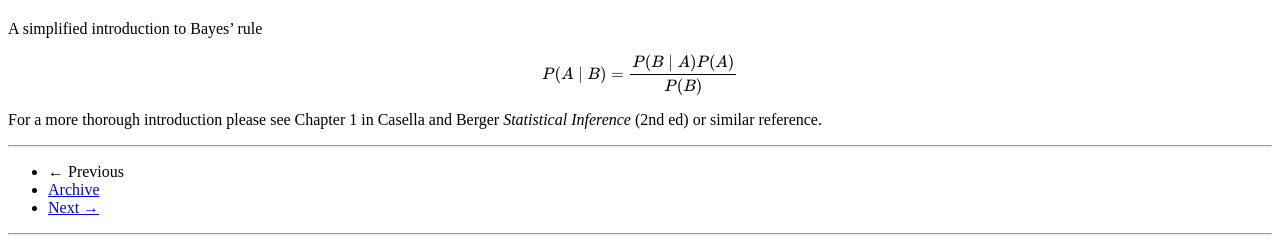
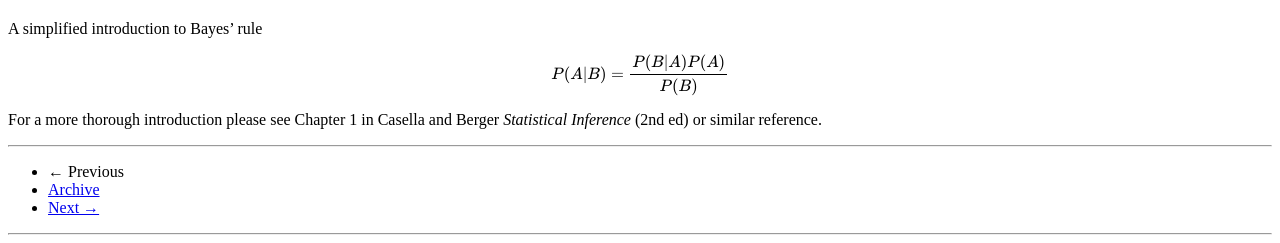
Before and after one commit to jarad/stat544, a Jekyll site: the page built from _posts/2013-01-13-bayes-rule.md, in a window 1280 px wide. Shown: the part 644-887 px from the top of the page. Built offline with Jekyll 4.4.1, drawn with Linux system fonts in a browser that asks for light colours; formulas are drawn with MathJax 3; comment, search, counter and statistics services are not loaded.

Commit message:
use \vert instead of \mid

```diff
--- a/_posts/2013-01-13-bayes-rule.md
+++ b/_posts/2013-01-13-bayes-rule.md
@@ -9,4 +9,8 @@ tags : [Bayes' rule, introduction]
 
 <iframe width="600" height="450" src="http://www.youtube.com/embed/m_XdFYOZ6K4?rel=0" frameborder="0" allowfullscreen></iframe>
 
-A simplified introduction to Bayes' rule \\[P(A \mid B)=\frac{P(B \mid A)P(A)}{P(B)}\\] For a more thorough introduction please see Chapter 1 in Casella and Berger _Statistical Inference_ (2nd ed) or similar reference.
+A simplified introduction to Bayes' rule
+
+$$P(A \vert B)=\frac{P(B \vert A)P(A)}{P(B)}$$
+
+For a more thorough introduction please see Chapter 1 in Casella and Berger _Statistical Inference_ (2nd ed) or similar reference.
```
